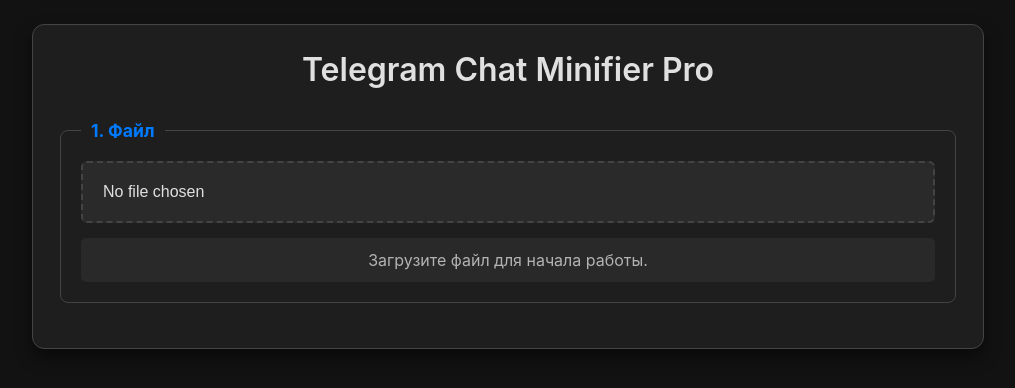
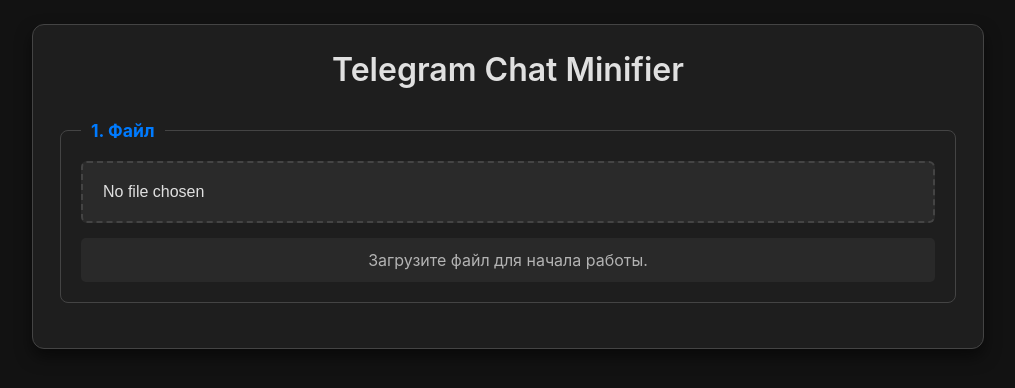
Before and after one commit to VO1D3R/Telegram-Chat-Minifier, a plain HTML site: page index.html in a window 1280 px wide. Shown: the whole page, without its empty margins (132-1147 px from the left). Drawn offline with Linux system fonts and the light colour scheme.

Commit message:
Update index.html

```diff
--- a/index.html
+++ b/index.html
@@ -9,7 +9,7 @@
 <body>
 
 <div class="container">
-    <h1>Telegram Chat Minifier Pro</h1>
+    <h1>Telegram Chat Minifier</h1>
 
     <fieldset>
         <legend>1. Файл</legend>
```
